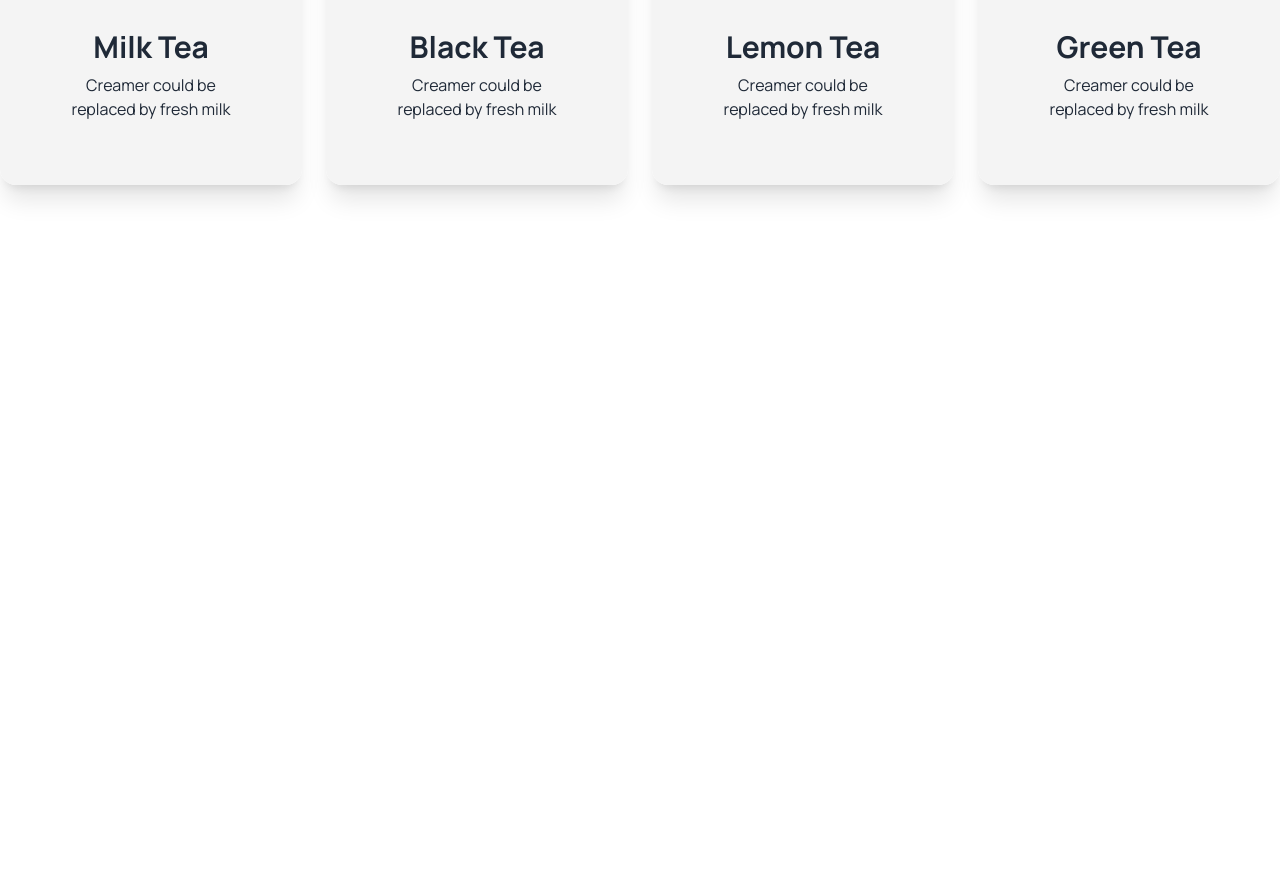
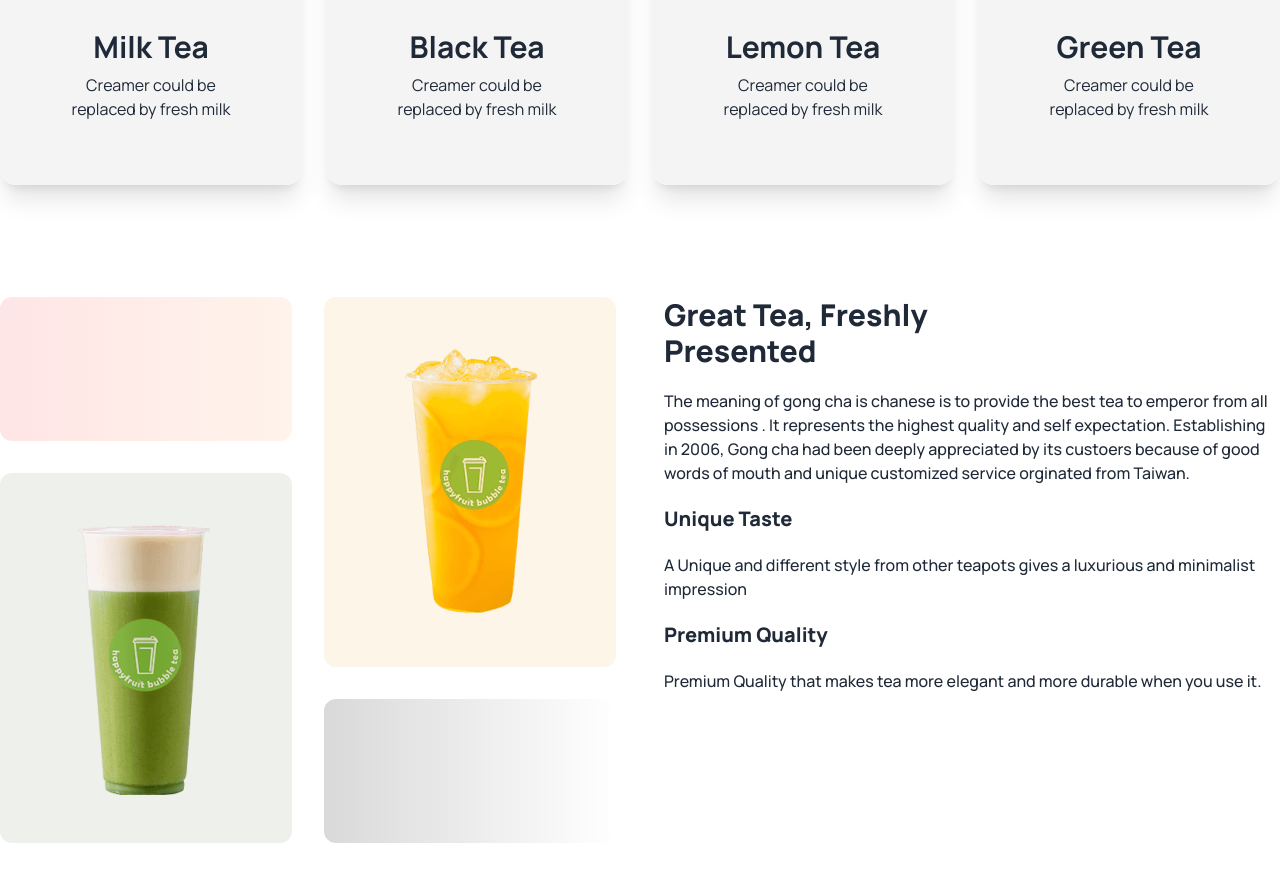
Before and after one commit to shajibshahriare/tea-house-with-tailwind-daisyui, a plain HTML site: page index.html in a window 1280 px wide. Shown: the part 1083-1964 px from the top of the page. Before the commit the page ends 1380 px from the top, so only its background shows below. Drawn offline with nearby package versions, Linux system fonts and the light colour scheme.

Commit message:
fresh te section added

```diff
--- a/index.html
+++ b/index.html
@@ -112,6 +112,30 @@
             </div>
 
         </section>
+        <!-- great tea fresh tea section -->
+        <section class="my-24 space-x-12 flex flex-col lg:flex-row">
+            <div class="grid gap-8 grid-cols-1 md:grid-cols-2 flex-1">
+                <div class="rounded-xl opacity-10 bg-gradient-to-r from-[#F00] to-[#FF8938] h-36"></div>
+                <div class="row-span-2 rounded-xl bg-[#E6A6231A] px-8 py-12 flex justify-center items-center">
+                    <img src="./images/fresh-1.png" alt="">
+                </div>
+                <div class="row-span-2 rounded-xl bg-[#5676391A] px-8 py-12 flex justify-center items-center">
+                    <img src="./images/fresh-2.png" alt="">
+                </div>
+                <div class="rounded-xl bg-gradient-to-r from-[#D9D9D9] to-[#FFFFFF] h-36"></div>
+
+            </div>
+            <div class="space-y-5 flex-1">
+                <h3 class="text-3xl font-extrabold">Great Tea, Freshly <br> Presented</h3>
+                <p class="text-base font-medium">The meaning of gong cha is chanese is to provide the best tea to emperor from all possessions . It represents the highest quality and self expectation. Establishing in 2006, Gong cha had been deeply appreciated by its custoers  because of good words of mouth and unique customized service orginated from Taiwan.</p>
+                <h4 class="text-xl font-extrabold">Unique Taste</h4>
+                <p class="text-base font-medium">A Unique and different style from other teapots gives a luxurious and minimalist impression</p>
+                <h4 class="text-xl font-extrabold mt-8">Premium Quality</h4>
+                <p class="text-base font-medium">Premium Quality that makes tea more elegant and more durable when you use it.</p>
+
+            </div>
+
+        </section>
 
 
 
```
